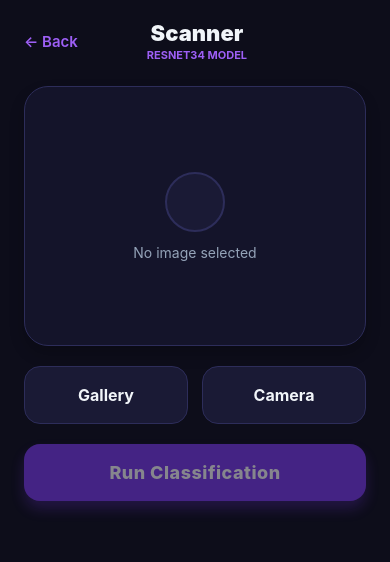
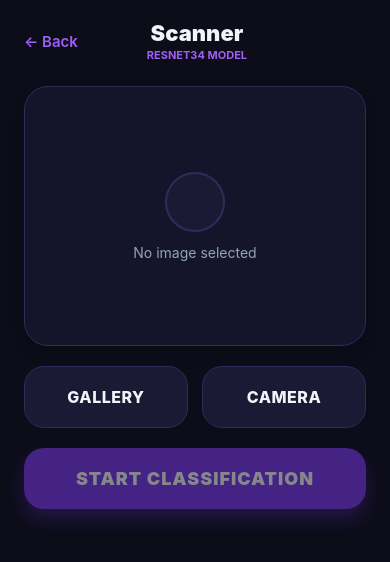
Before and after one commit to saikumarkoda13-ai/parcel, a React Native app in the folder parcel-damage-app/: screen /Predict in a window 390 px wide. Shown: the top 562 px of the page. Built offline with nearby package versions, Linux system fonts and the light colour scheme.

Commit message:
Standardize premium UI: Uppercase buttons and final physics polish for Real App feel

```diff
--- a/parcel-damage-app/screens/AdminLoginScreen.js
+++ b/parcel-damage-app/screens/AdminLoginScreen.js
@@ -58,7 +58,7 @@ export default function AdminLoginScreen({ navigation }) {
                     <View style={styles.card}>
                         <View style={styles.hint}>
                             <Text style={{ color: COLORS.warning, fontSize: 13, fontWeight: '600' }}>
-                                💡 Default Access: admin / admin
+                                Default Access: admin / admin
                             </Text>
                         </View>
 
@@ -94,7 +94,7 @@ export default function AdminLoginScreen({ navigation }) {
                             {loading ? (
                                 <ActivityIndicator color="#000" />
                             ) : (
-                                <Text style={styles.loginBtnText}>Unlock Portal  →</Text>
+                                <Text style={styles.loginBtnText}>AUTHORIZE ACCESS</Text>
                             )}
                         </TouchableOpacity>
                     </View>
@@ -120,6 +120,6 @@ const styles = StyleSheet.create({
     inputWrapper: { flexDirection: 'row', alignItems: 'center', backgroundColor: COLORS.card2, borderRadius: 14, borderColor: COLORS.border, borderWidth: 1, paddingHorizontal: 16, marginBottom: 4 },
     inputIcon: { display: 'none' },
     input: { flex: 1, color: COLORS.text, paddingVertical: 15, fontSize: 16 },
-    loginBtn: { backgroundColor: COLORS.warning, paddingVertical: 18, borderRadius: 16, alignItems: 'center', marginTop: 28, shadowColor: COLORS.warning, shadowOffset: { width: 0, height: 8 }, shadowOpacity: 0.5, shadowRadius: 15, elevation: 10 },
-    loginBtnText: { color: '#000', fontSize: 17, fontWeight: '800', letterSpacing: 0.5 },
+    loginBtn: { backgroundColor: COLORS.warning, paddingVertical: 20, borderRadius: 20, alignItems: 'center', marginTop: 28, shadowColor: COLORS.warning, shadowOffset: { width: 0, height: 10 }, shadowOpacity: 0.4, shadowRadius: 18, elevation: 12 },
+    loginBtnText: { color: '#000', fontSize: 18, fontWeight: '900', letterSpacing: 1 },
 });
--- a/parcel-damage-app/screens/LandingScreen.js
+++ b/parcel-damage-app/screens/LandingScreen.js
@@ -31,13 +31,13 @@ export default function LandingScreen({ navigation }) {
 
                     <View style={styles.buttonGroup}>
                         <TouchableOpacity style={styles.primaryBtn} onPress={() => navigation.navigate('UserLogin')}>
-                            <Text style={styles.primaryBtnText}>User Login</Text>
+                            <Text style={styles.primaryBtnText}>SIGN IN</Text>
                         </TouchableOpacity>
                         <TouchableOpacity style={styles.outlineBtn} onPress={() => navigation.navigate('UserRegister')}>
-                            <Text style={styles.outlineBtnText}>Create Account</Text>
+                            <Text style={styles.outlineBtnText}>REGISTER</Text>
                         </TouchableOpacity>
                         <TouchableOpacity style={styles.adminBtn} onPress={() => navigation.navigate('AdminLogin')}>
-                            <Text style={styles.adminBtnText}>Admin Access</Text>
+                            <Text style={styles.adminBtnText}>ADMIN PORTAL</Text>
                         </TouchableOpacity>
                     </View>
                 </View>
--- a/parcel-damage-app/screens/PredictScreen.js
+++ b/parcel-damage-app/screens/PredictScreen.js
@@ -92,10 +92,10 @@ export default function PredictScreen({ navigation }) {
                 {/* Pick buttons */}
                 <View style={styles.pickRow}>
                     <TouchableOpacity style={styles.pickBtn} onPress={pickFromGallery}>
-                        <Text style={styles.pickBtnText}>Gallery</Text>
+                        <Text style={styles.pickBtnText}>GALLERY</Text>
                     </TouchableOpacity>
                     <TouchableOpacity style={styles.pickBtn} onPress={pickFromCamera}>
-                        <Text style={styles.pickBtnText}>Camera</Text>
+                        <Text style={styles.pickBtnText}>CAMERA</Text>
                     </TouchableOpacity>
                 </View>
 
@@ -106,8 +106,8 @@ export default function PredictScreen({ navigation }) {
                     disabled={!imageUri || loading}
                 >
                     {loading
-                        ? <><ActivityIndicator color="#fff" style={{ marginRight: 10 }} /><Text style={styles.predictBtnText}>Analyzing...</Text></>
-                        : <Text style={styles.predictBtnText}>Run Classification</Text>
+                        ? <><ActivityIndicator color="#fff" style={{ marginRight: 10 }} /><Text style={styles.predictBtnText}>ANALYZING...</Text></>
+                        : <Text style={styles.predictBtnText}>START CLASSIFICATION</Text>
                     }
                 </TouchableOpacity>
 
@@ -152,10 +152,10 @@ const styles = StyleSheet.create({
     imagePlaceholder: { flex: 1, alignItems: 'center', justifyContent: 'center' },
     placeholderIcon: { width: 60, height: 60, borderRadius: 30, backgroundColor: COLORS.card2, borderColor: COLORS.border, borderWidth: 2 },
     pickRow: { flexDirection: 'row', gap: 14, marginBottom: 20 },
-    pickBtn: { flex: 1, backgroundColor: COLORS.card2, borderRadius: 16, padding: 18, alignItems: 'center', borderColor: COLORS.border, borderWidth: 1 },
-    pickBtnText: { color: COLORS.text, fontWeight: '700', fontSize: 16 },
-    predictBtn: { backgroundColor: COLORS.primary, paddingVertical: 18, borderRadius: 16, alignItems: 'center', flexDirection: 'row', justifyContent: 'center', shadowColor: COLORS.primary, shadowOffset: { width: 0, height: 8 }, shadowOpacity: 0.4, shadowRadius: 14, elevation: 10, marginBottom: 24 },
-    predictBtnText: { color: COLORS.white, fontSize: 18, fontWeight: '800', letterSpacing: 0.5 },
+    pickBtn: { flex: 1, backgroundColor: COLORS.card2, borderRadius: 20, padding: 20, alignItems: 'center', borderColor: COLORS.border, borderWidth: 1 },
+    pickBtnText: { color: COLORS.text, fontWeight: '800', fontSize: 16, letterSpacing: 0.5 },
+    predictBtn: { backgroundColor: COLORS.primary, paddingVertical: 20, borderRadius: 20, alignItems: 'center', flexDirection: 'row', justifyContent: 'center', shadowColor: COLORS.primary, shadowOffset: { width: 0, height: 10 }, shadowOpacity: 0.4, shadowRadius: 18, elevation: 12, marginBottom: 24 },
+    predictBtnText: { color: COLORS.white, fontSize: 18, fontWeight: '900', letterSpacing: 1 },
     resultCard: { backgroundColor: COLORS.card, borderRadius: 24, padding: 28, borderWidth: 2, shadowColor: '#000', shadowOffset: { width: 0, height: 10 }, shadowOpacity: 0.3, shadowRadius: 20, elevation: 12 },
     statusLabel: { fontSize: 12, fontWeight: '800', color: COLORS.muted, textAlign: 'center', textTransform: 'uppercase', letterSpacing: 1 },
     resultLabel: { fontSize: 36, fontWeight: '900', textAlign: 'center', marginVertical: 12, letterSpacing: 1.5 },
--- a/parcel-damage-app/screens/UserHomeScreen.js
+++ b/parcel-damage-app/screens/UserHomeScreen.js
@@ -40,7 +40,7 @@ export default function UserHomeScreen({ navigation, route }) {
                         <Text style={styles.subtitle}>Dashboard access active</Text>
                     </View>
                     <TouchableOpacity onPress={handleLogout} style={styles.logoutBtn}>
-                        <Text style={styles.logoutText}>Logout</Text>
+                        <Text style={styles.logoutText}>LOGOUT</Text>
                     </TouchableOpacity>
                 </View>
 
@@ -68,7 +68,7 @@ export default function UserHomeScreen({ navigation, route }) {
                     <Text style={styles.predictTitle}>Open Scanning Portal</Text>
                     <Text style={styles.predictSubtitle}>Real-time parcel classification and damage detection</Text>
                     <View style={styles.predictBtn}>
-                        <Text style={styles.predictBtnText}>Launch Scanner  →</Text>
+                        <Text style={styles.predictBtnText}>LAUNCH SCANNER</Text>
                     </View>
                 </TouchableOpacity>
 
@@ -109,8 +109,8 @@ const styles = StyleSheet.create({
     scanBadge: { width: 40, height: 40, borderRadius: 8, backgroundColor: COLORS.primary + '40', borderWidth: 2, borderColor: COLORS.primary },
     predictTitle: { fontSize: 24, fontWeight: '900', color: COLORS.text, marginBottom: 8 },
     predictSubtitle: { fontSize: 14, color: COLORS.muted, textAlign: 'center', marginBottom: 24, lineHeight: 20 },
-    predictBtn: { backgroundColor: COLORS.primary, paddingVertical: 15, paddingHorizontal: 36, borderRadius: 16, shadowColor: COLORS.primary, shadowOffset: { width: 0, height: 6 }, shadowOpacity: 0.4, shadowRadius: 12, elevation: 10 },
-    predictBtnText: { color: COLORS.white, fontWeight: '800', fontSize: 16 },
+    predictBtn: { backgroundColor: COLORS.primary, paddingVertical: 18, paddingHorizontal: 40, borderRadius: 20, shadowColor: COLORS.primary, shadowOffset: { width: 0, height: 8 }, shadowOpacity: 0.4, shadowRadius: 14, elevation: 12 },
+    predictBtnText: { color: COLORS.white, fontWeight: '900', fontSize: 16, letterSpacing: 1 },
     infoRow: { flexDirection: 'row', gap: 14 },
     infoCard: { flex: 1, backgroundColor: COLORS.card2, borderRadius: 20, padding: 20, borderColor: COLORS.border, borderWidth: 1 },
     miniBadge: { width: 24, height: 4, borderRadius: 2, backgroundColor: COLORS.primaryLight + '40', marginBottom: 12 },
--- a/parcel-damage-app/screens/UserLoginScreen.js
+++ b/parcel-damage-app/screens/UserLoginScreen.js
@@ -90,7 +90,7 @@ export default function UserLoginScreen({ navigation }) {
                             {loading ? (
                                 <ActivityIndicator color="#fff" />
                             ) : (
-                                <Text style={styles.loginBtnText}>Secure Login  →</Text>
+                                <Text style={styles.loginBtnText}>SIGN IN</Text>
                             )}
                         </TouchableOpacity>
 
@@ -122,8 +122,8 @@ const styles = StyleSheet.create({
     inputWrapper: { flexDirection: 'row', alignItems: 'center', backgroundColor: COLORS.card2, borderRadius: 14, borderColor: COLORS.border, borderWidth: 1, paddingHorizontal: 16, marginBottom: 4 },
     inputIcon: { display: 'none' },
     input: { flex: 1, color: COLORS.text, paddingVertical: 15, fontSize: 16 },
-    loginBtn: { backgroundColor: COLORS.primary, paddingVertical: 18, borderRadius: 16, alignItems: 'center', marginTop: 28, shadowColor: COLORS.primary, shadowOffset: { width: 0, height: 8 }, shadowOpacity: 0.5, shadowRadius: 15, elevation: 10 },
-    loginBtnText: { color: COLORS.white, fontSize: 17, fontWeight: '800', letterSpacing: 0.5 },
+    loginBtn: { backgroundColor: COLORS.primary, paddingVertical: 20, borderRadius: 20, alignItems: 'center', marginTop: 28, shadowColor: COLORS.primary, shadowOffset: { width: 0, height: 10 }, shadowOpacity: 0.4, shadowRadius: 18, elevation: 12 },
+    loginBtnText: { color: COLORS.white, fontSize: 18, fontWeight: '900', letterSpacing: 1 },
     registerLink: { marginTop: 22, alignItems: 'center' },
     registerLinkText: { color: COLORS.muted, fontSize: 14 },
     registerLinkAction: { color: COLORS.primaryLight, fontWeight: '800' },
--- a/parcel-damage-app/screens/UserRegisterScreen.js
+++ b/parcel-damage-app/screens/UserRegisterScreen.js
@@ -45,10 +45,10 @@ export default function UserRegisterScreen({ navigation }) {
             const res = await registerUser(form);
             if (res.success) {
                 if (Platform.OS === 'web') {
-                    window.alert('Success! Registration successful.');
+                    window.alert('Success: Registration successful.');
                     navigation.navigate('UserLogin');
                 } else {
-                    Alert.alert('Success! 🎉', res.message, [{ text: 'Login Now', onPress: () => navigation.navigate('UserLogin') }]);
+                    Alert.alert('Success', res.message, [{ text: 'Login Now', onPress: () => navigation.navigate('UserLogin') }]);
                 }
             } else {
                 if (Platform.OS === 'web') window.alert('Registration Failed: ' + res.message);
@@ -107,7 +107,7 @@ export default function UserRegisterScreen({ navigation }) {
                             {loading ? (
                                 <ActivityIndicator color="#fff" />
                             ) : (
-                                <Text style={styles.registerBtnText}>Complete Registration  →</Text>
+                                <Text style={styles.registerBtnText}>REGISTER ACCOUNT</Text>
                             )}
                         </TouchableOpacity>
 
@@ -142,8 +142,8 @@ const styles = StyleSheet.create({
     inputWrapper: { flexDirection: 'row', alignItems: 'center', backgroundColor: COLORS.card2, borderRadius: 14, borderColor: COLORS.border, borderWidth: 1, paddingHorizontal: 16 },
     inputIcon: { display: 'none' },
     input: { flex: 1, color: COLORS.text, paddingVertical: 14, fontSize: 16 },
-    registerBtn: { backgroundColor: COLORS.primary, paddingVertical: 18, borderRadius: 16, alignItems: 'center', marginTop: 24, shadowColor: COLORS.primary, shadowOffset: { width: 0, height: 8 }, shadowOpacity: 0.4, shadowRadius: 15, elevation: 8 },
-    registerBtnText: { color: COLORS.white, fontSize: 16, fontWeight: '800', letterSpacing: 0.5 },
+    registerBtn: { backgroundColor: COLORS.primary, paddingVertical: 20, borderRadius: 20, alignItems: 'center', marginTop: 24, shadowColor: COLORS.primary, shadowOffset: { width: 0, height: 10 }, shadowOpacity: 0.4, shadowRadius: 18, elevation: 12 },
+    registerBtnText: { color: COLORS.white, fontSize: 18, fontWeight: '900', letterSpacing: 0.5 },
     loginLink: { marginTop: 20, alignItems: 'center' },
     loginLinkText: { color: COLORS.muted, fontSize: 14 },
     loginLinkAction: { color: COLORS.primaryLight, fontWeight: '800' },
```
